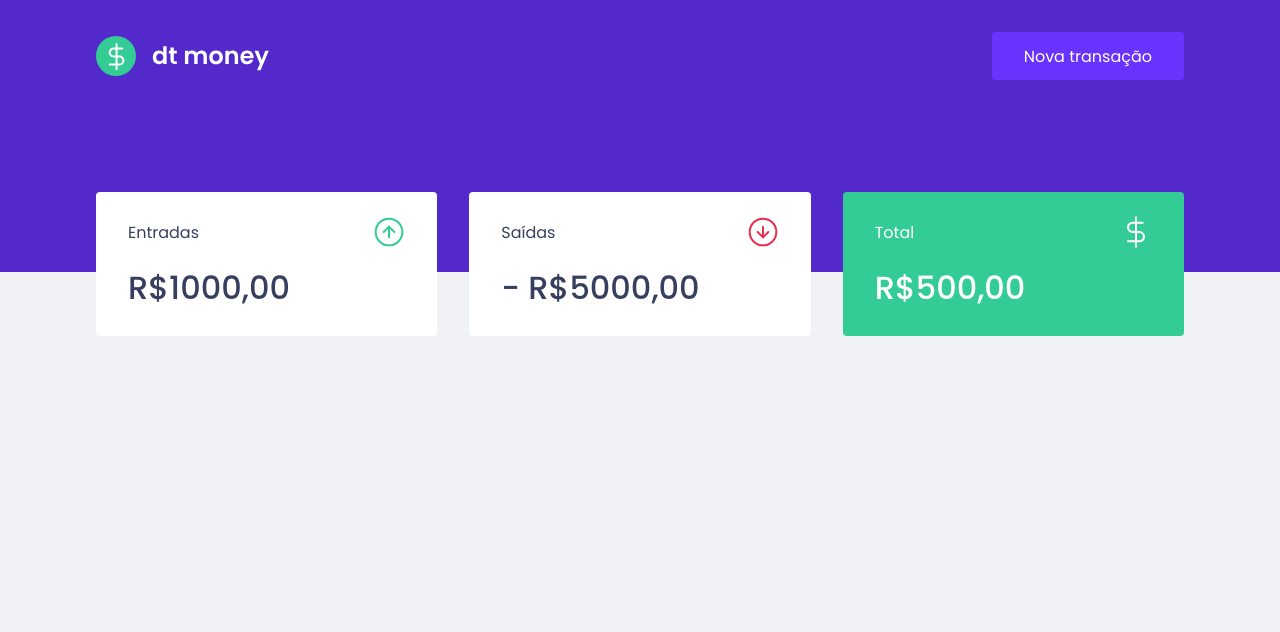
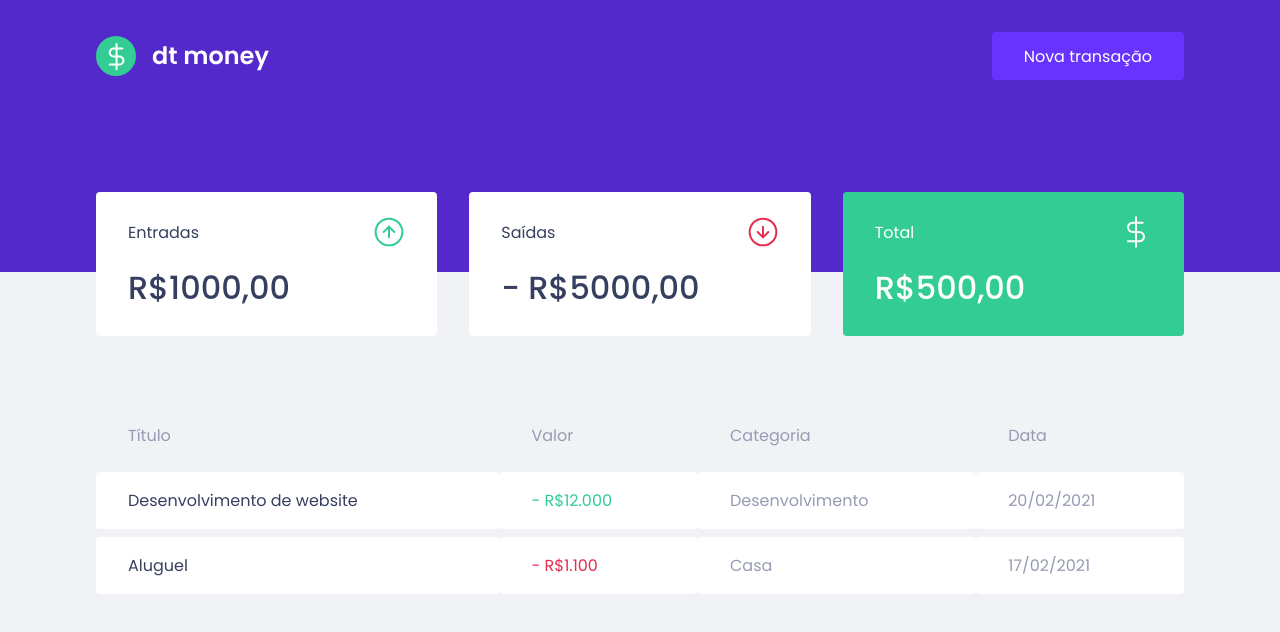
Before and after one commit to nathanbraz/dtmoney, a React (Create React App) app: page / in a window 1280 px wide. Shown: the top 632 px of the page. Built offline with nearby package versions, Linux system fonts and the light colour scheme.

Commit message:
Criando e estilizando a tabela

```diff
--- a/src/components/Dashboard/index.tsx
+++ b/src/components/Dashboard/index.tsx
@@ -1,11 +1,13 @@
 
 import Summary from '../Summary';
+import { TransactionsTable } from '../TransactionsTable';
 import { Container } from './styles';
 
 export function Dashboard(){
   return (
     <Container>
       <Summary/>
+      <TransactionsTable/>
     </Container>
   );
 }
--- /dev/null
+++ b/src/components/TransactionsTable/index.tsx
@@ -0,0 +1,32 @@
+import { Container } from "./styles";
+
+export function TransactionsTable() {
+  return (
+    <Container>
+      <table>
+        <thead>
+          <tr>
+            <th>Título</th>
+            <th>Valor</th>
+            <th>Categoria</th>
+            <th>Data</th>
+          </tr>
+        </thead>
+        <tbody>
+          <tr>
+            <td>Desenvolvimento de website</td>
+            <td className="deposit">- R$12.000</td>
+            <td>Desenvolvimento</td>
+            <td>20/02/2021</td>
+          </tr>
+          <tr>
+            <td>Aluguel</td>
+            <td className="withdraw">- R$1.100</td>
+            <td>Casa</td>
+            <td>17/02/2021</td>
+          </tr>
+        </tbody>
+      </table>
+    </Container>
+  );
+}
--- /dev/null
+++ b/src/components/TransactionsTable/styles.ts
@@ -0,0 +1,39 @@
+import styled from "styled-components";
+
+export const Container = styled.div`
+  margin-top: 4rem;
+
+  table {
+    width: 100%;
+    border-spacing: 0 0.5rem;
+
+    th {
+      color: var(--text-body);
+      font-weight: 400;
+      padding: 1rem 2rem;
+      text-align: left;
+      line-height: 1.5rem;
+    }
+
+    td {
+      padding: 1rem 2rem;
+      border: 0;
+      background: var(--shape);
+      color: var(--text-body);
+      border-radius: 0.25rem;
+
+      &:first-child {
+        color: var(--text-title);
+      }
+
+      &.deposit {
+        color: var(--green);
+      }
+
+      &.withdraw {
+        color: var(--red);
+      }
+    }
+  }
+
+`;
```
